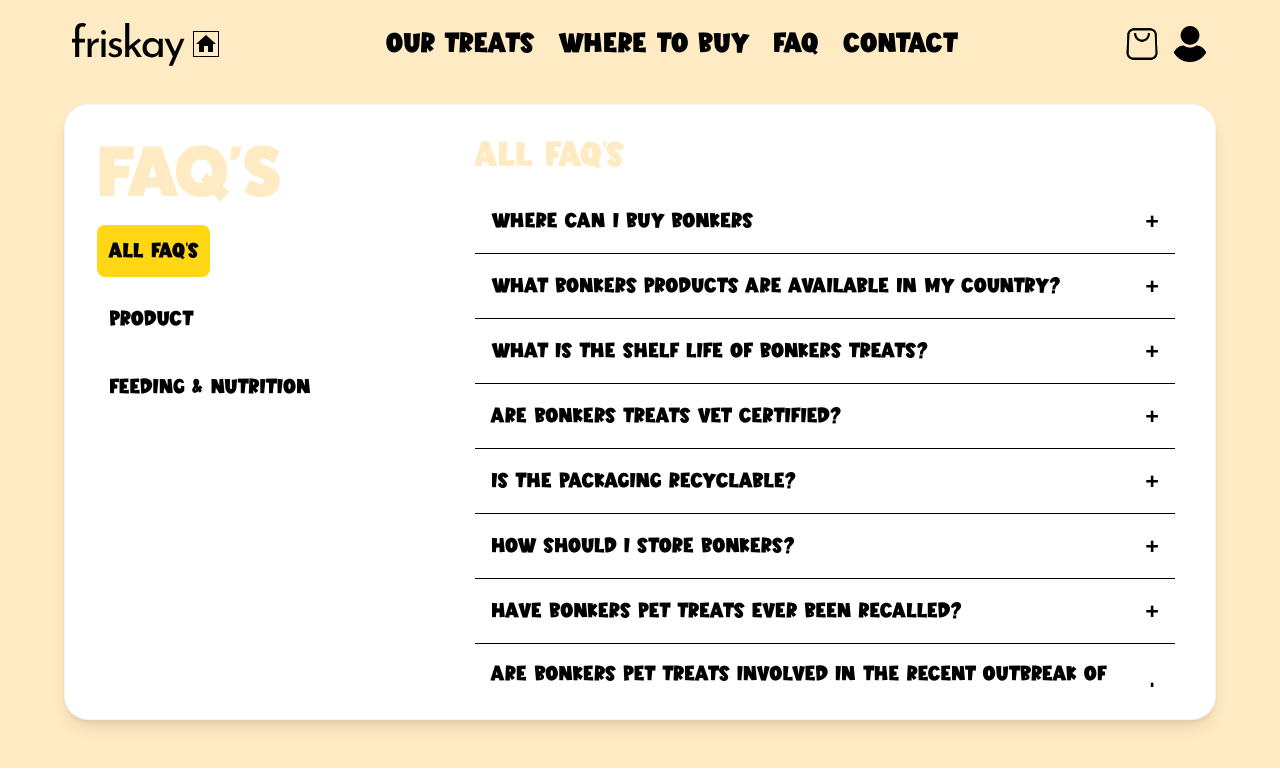
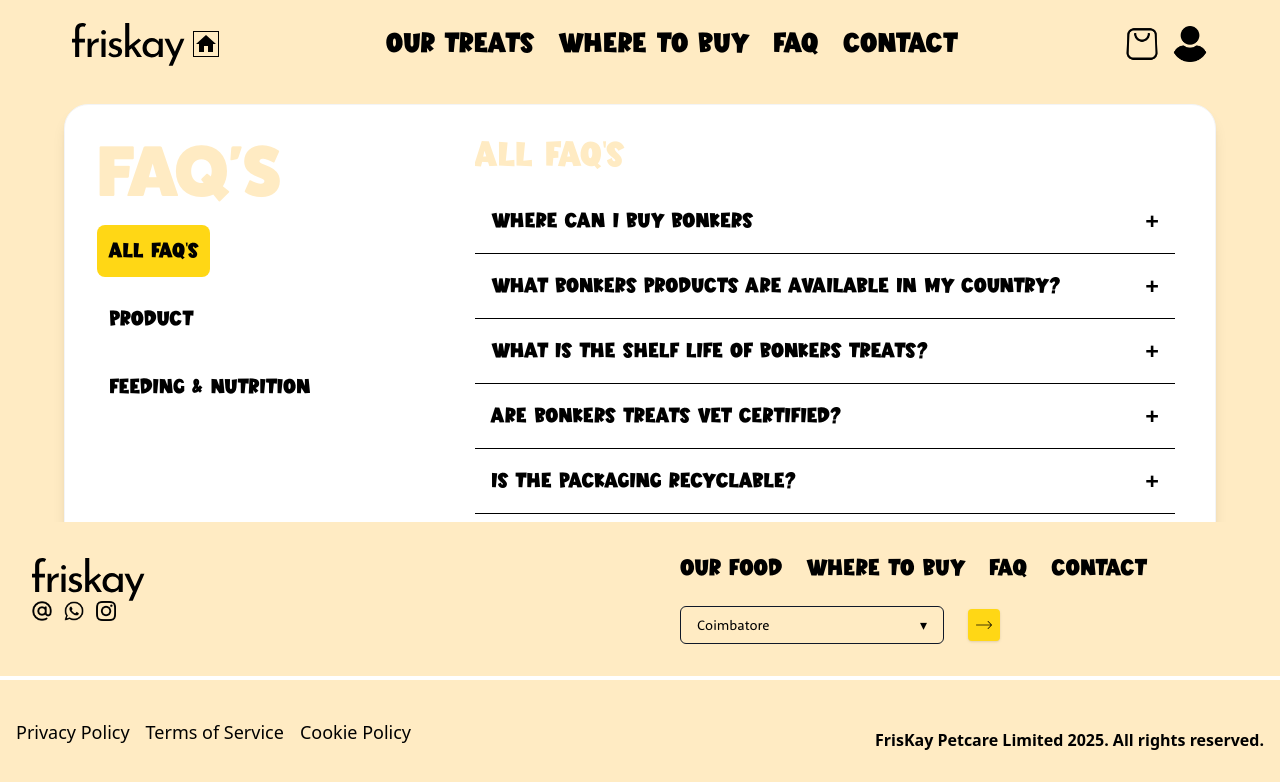
Before and after one commit to JEEVANANTHAM2021/FrisKay_Bonkers_UI, a React (Vite) app: page /FAQ in a window 1280 px wide. Shown: the top 782 px of the page. Built offline with nearby package versions, Linux system fonts and the light colour scheme; a web font is replaced by a local one.

Commit message:
Updated files

```diff
--- /dev/null
+++ b/src/components/FooterReveal.jsx
@@ -0,0 +1,42 @@
+import React, { useEffect, useRef, useState } from "react";
+import Footer from "../components/Footer";
+
+const FooterReveal = () => {
+  const footerRef = useRef(null);
+  const triggerRef = useRef(null);
+  const [visible, setVisible] = useState(false);
+
+  useEffect(() => {
+    const el = triggerRef.current;
+
+    const observer = new IntersectionObserver(
+      ([entry]) => {
+        setVisible(entry.isIntersecting);
+      },
+      { threshold: 0.1 }
+    );
+
+    if (el) observer.observe(el);
+
+    return () => {
+      if (el) observer.unobserve(el);
+    };
+  }, []);
+
+  return (
+    <>
+      <div ref={triggerRef} className="h-[45vh]" />
+
+      <div
+        ref={footerRef}
+        className={`fixed left-0 w-full bottom-0 transition-transform duration-700 ease-out ${
+          visible ? "translate-y-0" : "translate-y-full"
+        }`}
+      >
+        <Footer />
+      </div>
+    </>
+  );
+};
+
+export default FooterReveal;
--- a/src/components/Navbar.jsx
+++ b/src/components/Navbar.jsx
@@ -4,8 +4,8 @@
 import UserProfile from './UserProfile'
 
 const Navbar = () => {
-  const [open, setOpen] = useState(false);
-  const sideRef = useRef();
+    const [open, setOpen] = useState(false);
+    const sideRef = useRef(null);
 
     useEffect(() => {
       const handler = (e) => {
@@ -13,6 +13,7 @@
           setOpen(false);
         }
       };
+
       document.addEventListener("mousedown", handler);
       return () => document.removeEventListener("mousedown", handler);
     }, []);
@@ -59,18 +60,19 @@
 
         {/* ------------ Mobile Menu ------------ */}
         <div
+          ref={sideRef}
           className={`
-            absolute top-full right-0 w-50 rounded-2xl shadow-2xl z-10 bg-[#FFEBC3]
+            absolute w-full top-full right-0 rounded-2xl shadow-2xl z-10 bg-[#FFEBC3]
             md:hidden
             transition-all duration-300 ease-in-out
-            ${open ? "opacity-100 translate-y-0" : "opacity-0 -translate-y-2"}
+            ${open ? "opacity-100 translate-y-0 pointer-events-auto" : "opacity-0 -translate-y-4 pointer-events-none"}
           `}
         >
           <ul className="flex-col flex items-center justify-end gap-6 py-6 text-lg font-semibold">
-            <Link to={'/treats'} onClick={() => setOpen(false)} className="cursor-pointer hover:text-amber-500">Our Treats</Link>
-            <Link to={'/buy'} onClick={() => setOpen(false)} className="cursor-pointer hover:text-amber-500">Where to Buy</Link>
-            <Link to={'/faq'} onClick={() => setOpen(false)} className="cursor-pointer hover:text-amber-500">FAQ</Link>
-            <Link to={'/contact'} onClick={() => setOpen(false)} className="cursor-pointer hover:text-amber-500">Contact</Link>
+            <Link to="/treats" onClick={() => setOpen(false)} className="hover:text-amber-500">Our Treats</Link>
+            <Link to="/buy" onClick={() => setOpen(false)} className="hover:text-amber-500">Where to Buy</Link>
+            <Link to="/faq" onClick={() => setOpen(false)} className="hover:text-amber-500">FAQ</Link>
+            <Link to="/contact" onClick={() => setOpen(false)} className="hover:text-amber-500">Contact</Link>
           </ul>
         </div>
       </div>
--- a/src/pages/Contact.jsx
+++ b/src/pages/Contact.jsx
@@ -1,10 +1,10 @@
 import React from 'react'
 import Navbar from '../components/Navbar'
-import Footer from '../components/Footer'
 import { assets } from '../assets/assets'
 import Textation from '../components/Textation'
 import { useState } from 'react'
 import PexelsVideo from '../components/PexelsVideo'
+import FooterReveal from '../components/FooterReveal'
 
 const enquiryFields = {
   general: [
@@ -148,7 +148,7 @@
       </div>
 
      {/* --------- Textation Motion ---------- */}
-    <Textation className="font-['Dinosaur'] bg-[#FFD715]">
+    <Textation className="font-['Dinosaur'] bg-[#FFD715] py-2 md:py-4">
        <span className="mx-8"> YUMMO</span>
         <span className="mx-8"> MULTI-AWARD WINNING</span>
         <span className="mx-8"> OVER 15000 FIVE STAR REVIEWS</span>
@@ -165,7 +165,7 @@
     </Textation>
 
 {/*----------- Footer ---------------- */}
-      <Footer />
+      <FooterReveal />
     </section>
   )
 }
--- a/src/pages/FaqData.jsx
+++ b/src/pages/FaqData.jsx
@@ -1,9 +1,9 @@
 import Navbar from '../components/Navbar'
-import Footer from '../components/Footer'
 import PexelsVideo from '../components/PexelsVideo'
 import { useState } from 'react'
 import { assets } from '../assets/assets'
 import Textation from '../components/Textation'
+import FooterReveal from '../components/FooterReveal'
 
 const faq = [
     {
@@ -265,7 +265,7 @@
 
 {/*---------- Footer ----------------- */}
       <div>
-        <Footer />
+        <FooterReveal />
       </div>
     </section>
   )
--- a/src/pages/GetBonkers.jsx
+++ b/src/pages/GetBonkers.jsx
@@ -1,12 +1,12 @@
 import React from 'react'
 import { Link } from 'react-router-dom'
 import Navbar from '../components/Navbar'
-import Footer from '../components/Footer'
 import Textation from '../components/Textation'
 import CatImages from '../components/CatImages'
 import ViewProduct from '../components/ViewProduct'
 import Products from '../components/Products'
 import { assets } from '../assets/assets'
+import FooterReveal from '../components/FooterReveal'
 
 const GetBonkers = () => {
   return (
@@ -76,7 +76,7 @@
       </div>
 {/*--------- Footer ---------------- */}
       <div>
-        <Footer />
+        <FooterReveal />
       </div>
     </section>
   )
--- a/src/pages/Home.jsx
+++ b/src/pages/Home.jsx
@@ -1,4 +1,3 @@
-import React from 'react'
 import Navbar from '../components/Navbar'
 import Hero from '../components/Hero'
 import BestProduct from '../components/BestProduct'
@@ -6,20 +5,19 @@
 import Products from '../components/Products'
 import ProductVideo from '../components/ProductVideo'
 import QualityCard from '../components/QualityCard'
-import Footer from '../components/Footer'
 import ViewProduct from '../components/ViewProduct'
+import FooterReveal from '../components/FooterReveal'
 
 const Home = () => {
   return (
-    <main className="w-full min-h-screen relative overflow-x-hidden object-cover">
-      {/* --------- TOP SECTION --------- */}
+    <main className="w-full overflow-x-hidden">
+      <div id="page-content">
         <section className="bg-[#FFEBC3] px-4 md:px-8 lg:px-16 py-4">
           <Navbar />
           <Hero />
           <BestProduct />
         </section>
 
-      {/* --------- MAIN CONTENT --------- */}
         <section className="bg-white">
           <CatImages />
           <Products />
@@ -27,11 +25,13 @@
           <QualityCard />
           <ViewProduct />
         </section>
+      </div>
 
-      {/* --------- FOOTER --------- */}
-      <Footer />
+      {/* Footer Loader Trigger */}
+      <div id="footer-trigger" className="h-0"></div>
+      <FooterReveal />
     </main>
-  )
-}
+  );
+};
 
-export default Home
+export default Home;
--- a/src/pages/LearnMore.jsx
+++ b/src/pages/LearnMore.jsx
@@ -1,15 +1,14 @@
 import React, { useState } from "react";
 import Navbar from "../components/Navbar";
-import Footer from "../components/Footer";
 import img_1 from "../assets/images/learnMain_img.webp";
 import img_2 from "../assets/images/learnPage_img.webp";
 import img_3 from "../assets/images/learnPage_img2.webp";
 import review_bg from '../assets/images/review-background.webp'
-import Card from "../components/Card";
 import Textation from "../components/Textation";
 import { assets } from "../assets/assets";
 import ViewProduct from "../components/ViewProduct";
 import { Link } from "react-router-dom";
+import FooterReveal from "../components/FooterReveal";
 
 const prodInfos = [
   {
@@ -251,7 +250,7 @@
       </div>
 
 {/* Footer */}
-      <Footer />
+      <FooterReveal />
     </section>
   );
 };
--- a/src/pages/OurTreats.jsx
+++ b/src/pages/OurTreats.jsx
@@ -1,10 +1,10 @@
 import React from "react";
 import Navbar from "../components/Navbar";
-import Footer from "../components/Footer";
 import Textation from "../components/Textation";
 import PexelsVideo from "../components/PexelsVideo";
 import { assets } from "../assets/assets";
 import AllProducts from "../components/AllProducts";
+import FooterReveal from "../components/FooterReveal";
 
 const OurTreats = () => {
   return (
@@ -139,7 +139,7 @@
       </Textation>
 
       {/* Footer */}
-      <Footer />
+      <FooterReveal />
     </section>
   );
 };
--- a/src/pages/ProductsView.jsx
+++ b/src/pages/ProductsView.jsx
@@ -1,8 +1,8 @@
 import React from 'react'
 import AllProducts from '../components/AllProducts'
 import Navbar from '../components/Navbar'
-import Footer from '../components/Footer'
 import Textation from '../components/Textation'
+import FooterReveal from '../components/FooterReveal'
 
 const ProductsView = () => {
   return (
@@ -31,7 +31,7 @@
       </Textation>
 {/*--------- Footer ----------*/}
       <div>
-        <Footer />
+        <FooterReveal />
       </div>
     </section>
   )
--- a/src/pages/ReviewPage.jsx
+++ b/src/pages/ReviewPage.jsx
@@ -1,10 +1,10 @@
 import React, { useState } from "react";
 import { products } from "../data/data";
 import Navbar from "../components/Navbar";
-import Footer from "../components/Footer";
 import PexelsVideo from "../components/PexelsVideo";
 import Textation from "../components/Textation";
 import { assets } from "../assets/assets";
+import FooterReveal from "../components/FooterReveal";
 
 const ReviewPage = () => {
   const [selectedProducts, setSelectedProducts] = useState([]);
@@ -150,7 +150,7 @@
       </div>
 
       {/* Footer */}
-      <Footer />
+      <FooterReveal />
     </section>
   );
 };
--- a/src/pages/WhereToBuy.jsx
+++ b/src/pages/WhereToBuy.jsx
@@ -2,12 +2,11 @@
 import { MapContainer, TileLayer, Marker, Popup } from "react-leaflet";
 import L from "leaflet";
 import "leaflet/dist/leaflet.css";
-
 import Navbar from "../components/Navbar";
-import Footer from "../components/Footer";
 import Textation from "../components/Textation";
 import CatImages from "../components/CatImages";
 import { assets } from "../assets/assets";
+import FooterReveal from "../components/FooterReveal";
 
 /* ---------- Leaflet Marker Fix ---------- */
 const defaultIcon = new L.Icon({
@@ -233,7 +232,7 @@
       </Textation>
 
 {/*---------------- Footer ------------- */}
-      <Footer />
+      <FooterReveal />
 {/*---------------- Footer ------------- */}
     </section>
   );
```
Lines whose indentation alone changed are shown as unchanged.
